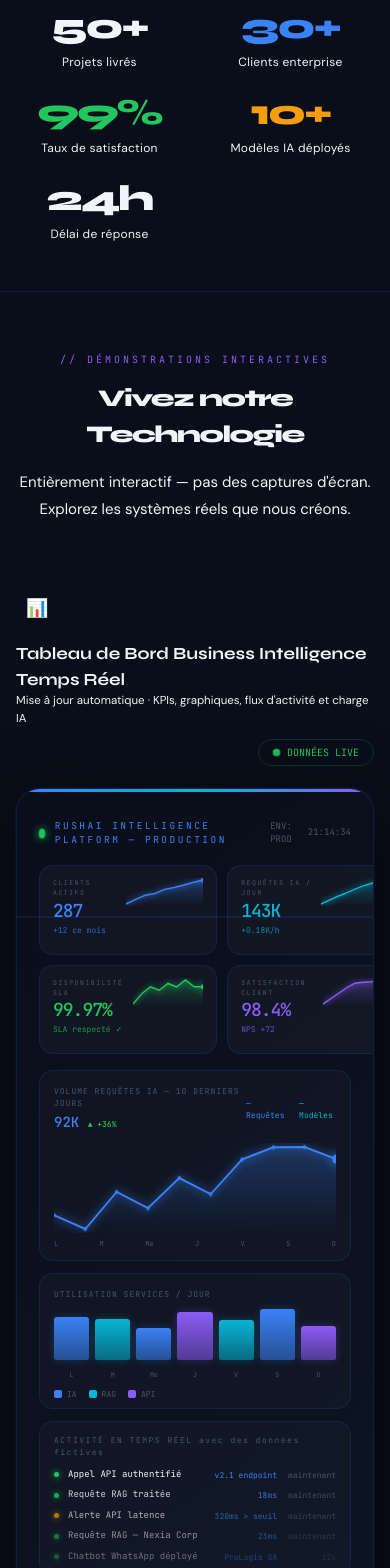
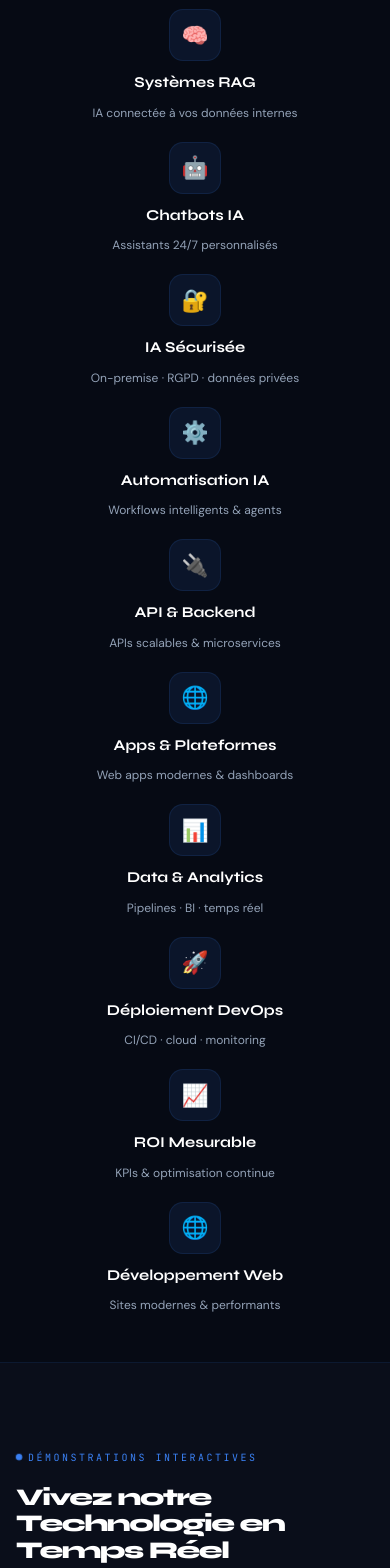
Before and after one commit to Masihullah37/rushai, a React (Vite) app in the folder frontend/: page / in a window 390 px wide. Shown: the part 3780-5348 px from the top of the page. Built offline with nearby package versions, Linux system fonts and the light colour scheme.

Commit message:
Mise à jour du composant principal App

```diff
--- a/frontend/src/App.tsx
+++ b/frontend/src/App.tsx
@@ -1,102 +1,193 @@
-// src/App.tsx
+// ════════════════════════════════════════════════════════════════
+// FILE: src/App.tsx — UPDATED with SEO meta injection
+// ════════════════════════════════════════════════════════════════
 import { useState, useEffect, useRef } from "react";
 import { C, CSS } from "./constants/colors";
-import Navbar from "./components/Navbar";
-import Hero from "./components/Hero";
-import Services from "./components/Services";
-import About from "./components/About";
+import Navbar    from "./components/Navbar";
+import Hero      from "./components/Hero";
+import Services  from "./components/Services";
+import About     from "./components/About";
 import Dashboard from "./components/Dashboard";
-import RAGDemo from "./components/RAGDemo";
-import Contact from "./components/Contact";
-import Footer from "./components/Footer";
-import Chatbot from "./components/Chatbot";
+import RAGDemo   from "./components/RAGDemo";
+import Contact   from "./components/Contact";
+import Footer    from "./components/Footer";
+import Chatbot   from "./components/Chatbot";
 
-// Counter Component
-function Counter({ n, suf, label, color }: { n: number; suf: string; label: string; color: string }) {
-  const [v, setV] = useState(0);
-  const ref = useRef<HTMLDivElement>(null);
-  const done = useRef(false);
-
+/* ── Word-by-word section title ── */
+function WordTitle({ text }: { text: string }) {
+  const ref = useRef<HTMLHeadingElement>(null);
+  const [lit, setLit] = useState(0);
+  const words = text.split(" ");
   useEffect(() => {
-    const obs = new IntersectionObserver(([entry]) => {
-      if (entry.isIntersecting && !done.current) {
-        done.current = true;
-        let s = 0;
-        const id = setInterval(() => {
-          s += n / 55;
-          if (s >= n) {
-            setV(n);
-            clearInterval(id);
-          } else {
-            setV(Math.floor(s));
-          }
-        }, 22);
-      }
-    }, { threshold: 0.3 });
-
-    if (ref.current) obs.observe(ref.current);
-    return () => obs.disconnect();
-  }, [n]);
-
+    const fn = () => {
+      if(!ref.current) return;
+      const rect = ref.current.getBoundingClientRect();
+      const prog = Math.max(0,Math.min(1,(window.innerHeight-rect.top)/(window.innerHeight*.5)));
+      setLit(Math.floor(prog*words.length));
+    };
+    window.addEventListener("scroll",fn,{passive:true}); fn();
+    return ()=>window.removeEventListener("scroll",fn);
+  },[words.length]);
   return (
-    <div ref={ref} style={{ textAlign: "center" }}>
-      <div style={{ fontFamily: "'Syne',sans-serif", fontSize: "clamp(36px,5vw,52px)", fontWeight: 800, color, letterSpacing: -2, lineHeight: 1 }}>{v}{suf}</div>
-      <div style={{ color: C.muted, fontSize: 12, marginTop: 8, letterSpacing: 0.3 }}>{label}</div>
-    </div>
+    <h2 ref={ref} style={{ fontFamily:"'Syne',sans-serif", fontSize:"clamp(24px,4vw,48px)", fontWeight:800, letterSpacing:-1.5, lineHeight:1.1, marginBottom:16 }}>
+      {words.map((w,i)=>(
+        <span key={i} style={{color:i<lit?C.white:C.textDim,transition:"color .4s ease"}}>
+          {w}{i<words.length-1?" ":""}
+        </span>
+      ))}
+    </h2>
   );
 }
 
+/* ── Privacy page (lazy) ── */
+function PrivacyPage() {
+  const [Comp, setComp] = useState<React.ComponentType|null>(null);
+  useEffect(()=>{ import("./pages/Privacy").then(m=>setComp(()=>m.default)); },[]);
+  return Comp ? <Comp/> : <div style={{padding:80,textAlign:"center",color:C.textSec,background:C.bg,minHeight:"100vh"}}>Chargement...</div>;
+}
+
+/* ── SEO meta tag injector ── */
+function SEOMeta() {
+  useEffect(() => {
+    const title = "RushAI — Systèmes IA & Automatisation pour Entreprises";
+    const desc  = "RushAI conçoit et déploie des systèmes IA sécurisés : plateformes RAG, chatbots intelligents, APIs, tableaux de bord BI et pipelines DevOps. Solutions enterprise conformes RGPD.";
+    const url   = "https://rushai.pro";
+    const img   = "https://rushai.pro/og-image.jpg";
+
+    // Page title
+    document.title = title;
+
+    const setMeta = (selector: string, attr: string, val: string) => {
+      let el = document.querySelector(selector) as HTMLMetaElement | null;
+      if (!el) {
+        el = document.createElement("meta") as HTMLMetaElement;
+        document.head.appendChild(el);
+      }
+      (el as Element).setAttribute(attr, val);
+    };
+
+    // Basic SEO
+    setMeta('meta[name="description"]',          "name",    "description");
+    setMeta('meta[name="description"]',          "content", desc);
+    setMeta('meta[name="keywords"]',             "name",    "keywords");
+    setMeta('meta[name="keywords"]',             "content", "IA, intelligence artificielle, RAG, chatbot, automatisation, DevOps, API, RGPD, France");
+    setMeta('meta[name="robots"]',               "name",    "robots");
+    setMeta('meta[name="robots"]',               "content", "index, follow");
+    setMeta('meta[name="author"]',               "name",    "author");
+    setMeta('meta[name="author"]',               "content", "RushAI");
+
+    // Open Graph (Facebook, WhatsApp, LinkedIn, Slack…)
+    setMeta('meta[property="og:type"]',          "property","og:type");
+    setMeta('meta[property="og:type"]',          "content", "website");
+    setMeta('meta[property="og:url"]',           "property","og:url");
+    setMeta('meta[property="og:url"]',           "content", url);
+    setMeta('meta[property="og:title"]',         "property","og:title");
+    setMeta('meta[property="og:title"]',         "content", title);
+    setMeta('meta[property="og:description"]',   "property","og:description");
+    setMeta('meta[property="og:description"]',   "content", desc);
+    setMeta('meta[property="og:image"]',         "property","og:image");
+    setMeta('meta[property="og:image"]',         "content", img);
+    setMeta('meta[property="og:image:width"]',   "property","og:image:width");
+    setMeta('meta[property="og:image:width"]',   "content", "1200");
+    setMeta('meta[property="og:image:height"]',  "property","og:image:height");
+    setMeta('meta[property="og:image:height"]',  "content", "630");
+    setMeta('meta[property="og:site_name"]',     "property","og:site_name");
+    setMeta('meta[property="og:site_name"]',     "content", "RushAI");
+    setMeta('meta[property="og:locale"]',        "property","og:locale");
+    setMeta('meta[property="og:locale"]',        "content", "fr_FR");
+
+    // Twitter Card (also used by some WhatsApp parsers)
+    setMeta('meta[name="twitter:card"]',         "name",    "twitter:card");
+    setMeta('meta[name="twitter:card"]',         "content", "summary_large_image");
+    setMeta('meta[name="twitter:title"]',        "name",    "twitter:title");
+    setMeta('meta[name="twitter:title"]',        "content", title);
+    setMeta('meta[name="twitter:description"]',  "name",    "twitter:description");
+    setMeta('meta[name="twitter:description"]',  "content", desc);
+    setMeta('meta[name="twitter:image"]',        "name",    "twitter:image");
+    setMeta('meta[name="twitter:image"]',        "content", img);
+    setMeta('meta[name="twitter:site"]',         "name",    "twitter:site");
+    setMeta('meta[name="twitter:site"]',         "content", "@rushai_pro");
+
+    // Canonical
+    let canonical = document.querySelector('link[rel="canonical"]');
+    if (!canonical) { canonical = document.createElement("link"); (canonical as HTMLLinkElement).rel = "canonical"; document.head.appendChild(canonical); }
+    (canonical as HTMLLinkElement).href = url;
+  }, []);
+  return null;
+}
+
 export default function App() {
+  const path = typeof window !== "undefined" ? window.location.pathname : "/";
+  if (path === "/confidentialite" || path === "/privacy") return <PrivacyPage />;
+
   return (
-    <div style={{ background: C.bg, minHeight: "100vh", color: C.text, fontFamily: "'DM Sans',sans-serif", overflowX: "hidden" }}>
+    <div style={{ background:C.bg, minHeight:"100vh", color:C.textPrim, fontFamily:"'DM Sans',sans-serif", overflowX:"hidden" }}>
       <style>{CSS}</style>
+      <SEOMeta />
       <Navbar />
       <Hero />
       <Services />
 
-      {/* Stats Section */}
-      <div style={{ padding: "clamp(48px,8vw,72px) clamp(16px,4vw,28px)", background: C.tealBg, borderTop: `1px solid ${C.border}`, borderBottom: `1px solid ${C.border}` }}>
-        <div className="stat-row" style={{ maxWidth: 960, margin: "0 auto", display: "grid", gridTemplateColumns: "repeat(5,1fr)", gap: "clamp(24px,4vw,48px)" }}>
-          <Counter n={50} suf="+" label="Projets livrés" color={C.teal} />
-          <Counter n={30} suf="+" label="Clients enterprise" color={C.blue} />
-          <Counter n={99} suf="%" label="Taux de satisfaction" color={C.green} />
-          <Counter n={10} suf="+" label="Modèles IA déployés" color={C.gold} />
-          <Counter n={24} suf="h" label="Délai de réponse" color={C.teal} />
+      {/* ── Stats bar — neutral milestone badges ── */}
+      <div style={{ padding:"clamp(48px,8vw,72px) clamp(16px,4vw,32px)", background:C.bgDark, borderTop:`1px solid ${C.border}`, borderBottom:`1px solid ${C.border}` }}>
+        <div style={{ maxWidth:1000, margin:"0 auto", display:"grid", gridTemplateColumns:"repeat(auto-fit,minmax(180px,1fr))", gap:"clamp(20px,4vw,40px)" }}>
+          {[
+            { icon: "🧠", title: "Systèmes RAG",        sub: "IA connectée à vos données internes" },
+  { icon: "🤖", title: "Chatbots IA",         sub: "Assistants 24/7 personnalisés" },
+  { icon: "🔐", title: "IA Sécurisée",        sub: "On-premise · RGPD · données privées" },
+  { icon: "⚙️", title: "Automatisation IA",   sub: "Workflows intelligents & agents" },
+  { icon: "🔌", title: "API & Backend",       sub: "APIs scalables & microservices" },
+  { icon: "🌐", title: "Apps & Plateformes",  sub: "Web apps modernes & dashboards" },
+  { icon: "📊", title: "Data & Analytics",    sub: "Pipelines · BI · temps réel" },
+  { icon: "🚀", title: "Déploiement DevOps",  sub: "CI/CD · cloud · monitoring" },
+  { icon: "📈", title: "ROI Mesurable",       sub: "KPIs & optimisation continue" },
+  { icon: "🌐", title: "Développement Web",   sub: "Sites modernes & performants" }
+          ].map(({icon,title,sub}) => (
+            <div key={title} style={{ display:"flex", flexDirection:"column", alignItems:"center", textAlign:"center", gap:10 }}>
+              <div style={{ width:52, height:52, borderRadius:14, background:`rgba(59,130,246,.1)`, border:`1px solid ${C.border}`, display:"flex", alignItems:"center", justifyContent:"center", fontSize:22 }}>{icon}</div>
+              <div style={{ fontFamily:"'Syne',sans-serif", fontSize:15, fontWeight:700, color:C.white }}>{title}</div>
+              <div style={{ fontSize:12, color:C.textSec, lineHeight:1.5 }}>{sub}</div>
+            </div>
+          ))}
         </div>
       </div>
 
-      {/* Demo Section */}
-      <section id="demo" style={{ padding: "clamp(60px,10vw,120px) clamp(16px,4vw,28px)", background: C.bgSoft }}>
-        <div style={{ maxWidth: 1180, margin: "0 auto" }}>
-          <div style={{ textAlign: "center", marginBottom: 64 }}>
-            <div style={{ fontFamily: "'JetBrains Mono',monospace", fontSize: 10, color: C.violet, letterSpacing: 3, marginBottom: 14 }}>// DÉMONSTRATIONS INTERACTIVES</div>
-            <h2 style={{ fontFamily: "'Syne',sans-serif", fontSize: "clamp(24px,4vw,46px)", fontWeight: 800, color: C.text, letterSpacing: -1.5, marginBottom: 16 }}>
-              Vivez notre <span className="shim">Technologie</span>
-            </h2>
-            <p style={{ color: C.muted, fontSize: 15, maxWidth: 500, margin: "0 auto", lineHeight: 1.8 }}>Entièrement interactif — pas des captures d'écran. Explorez les systèmes réels que nous créons.</p>
+      {/* ── Demo section ── */}
+      <section id="demo" style={{ padding:"clamp(80px,10vw,120px) clamp(16px,4vw,32px)", background:C.bg }}>
+        <div style={{ maxWidth:1200, margin:"0 auto" }}>
+          <div style={{ marginBottom:60 }}>
+            <div className="label-chip" style={{ marginBottom:20 }}>Démonstrations Interactives</div>
+            <WordTitle text="Vivez notre Technologie en Temps Réel" />
+            <p style={{ color:C.textSec, fontSize:15, maxWidth:480, lineHeight:1.8 }}>
+              Entièrement interactif — pas des captures d'écran. Explorez les systèmes réels que nous créons.
+            </p>
           </div>
 
-          <div style={{ marginBottom: 56 }}>
-            <div style={{ display: "flex", alignItems: "center", flexWrap: "wrap", gap: 12, marginBottom: 22 }}>
-              <div style={{ width: 42, height: 42, borderRadius: 13, background: C.tealBg, border: `1.5px solid ${C.tealLt}44`, display: "flex", alignItems: "center", justifyContent: "center", fontSize: 18 }}>📊</div>
-              <div>
-                <div style={{ fontFamily: "'Syne',sans-serif", fontSize: 17, fontWeight: 700, color: C.text }}>Tableau de Bord Business Intelligence Temps Réel</div>
-                <div style={{ fontSize: 11.5, color: C.muted }}>Mise à jour automatique · KPIs, graphiques, flux d'activité et charge IA</div>
+          {/* Dashboard */}
+          <div style={{ marginBottom:64 }}>
+            <div style={{ display:"flex", alignItems:"center", flexWrap:"wrap", gap:14, marginBottom:24 }}>
+              <div style={{ display:"flex", alignItems:"center", gap:12, flex:1 }}>
+                <div style={{ width:40, height:40, borderRadius:12, background:"rgba(59,130,246,.1)", border:`1px solid ${C.border}`, display:"flex", alignItems:"center", justifyContent:"center", fontSize:18 }}>📊</div>
+                <div>
+                  <div style={{ fontFamily:"'Syne',sans-serif", fontSize:17, fontWeight:700, color:C.white }}>Tableau de Bord BI Temps Réel</div>
+                  <div style={{ fontSize:12, color:C.textSec }}>KPIs, graphiques, activité et charge IA — données live</div>
+                </div>
               </div>
-              <div style={{ marginLeft: "auto", display: "flex", alignItems: "center", gap: 7, background: C.greenBg, border: `1px solid ${C.green}33`, borderRadius: 20, padding: "5px 14px" }}>
-                <div style={{ width: 7, height: 7, borderRadius: "50%", background: C.green, animation: "pulse 1.5s infinite" }} />
-                <span style={{ fontSize: 10, color: C.green, fontFamily: "'JetBrains Mono',monospace" }}>DONNÉES LIVE</span>
+              <div style={{ display:"flex", alignItems:"center", gap:7, background:"rgba(34,197,94,.08)", border:`1px solid rgba(34,197,94,.2)`, borderRadius:"100px", padding:"5px 14px" }}>
+                <div style={{ width:7, height:7, borderRadius:"50%", background:C.green, animation:"pulse 1.5s infinite" }}/>
+                <span style={{ fontSize:10, color:C.green, fontFamily:"'JetBrains Mono',monospace" }}>DONNÉES LIVE</span>
               </div>
             </div>
             <Dashboard />
           </div>
 
+          {/* RAG Demo */}
           <div>
-            <div style={{ display: "flex", alignItems: "center", gap: 12, marginBottom: 22 }}>
-              <div style={{ width: 42, height: 42, borderRadius: 13, background: C.tealBg, border: `1.5px solid ${C.tealLt}44`, display: "flex", alignItems: "center", justifyContent: "center", fontSize: 18 }}>🧠</div>
+            <div style={{ display:"flex", alignItems:"center", gap:12, marginBottom:24 }}>
+              <div style={{ width:40, height:40, borderRadius:12, background:"rgba(59,130,246,.1)", border:`1px solid ${C.border}`, display:"flex", alignItems:"center", justifyContent:"center", fontSize:18 }}>🧠</div>
               <div>
-                <div style={{ fontFamily: "'Syne',sans-serif", fontSize: 17, fontWeight: 700, color: C.text }}>Moteur d'Intelligence RAG</div>
-                <div style={{ fontSize: 11.5, color: C.muted }}>Posez n'importe quelle question — réponse IA instantanée</div>
+                <div style={{ fontFamily:"'Syne',sans-serif", fontSize:17, fontWeight:700, color:C.white }}>Moteur d'Intelligence RAG</div>
+                <div style={{ fontSize:12, color:C.textSec }}>Posez n'importe quelle question — réponse IA instantanée</div>
               </div>
             </div>
             <RAGDemo />
```
